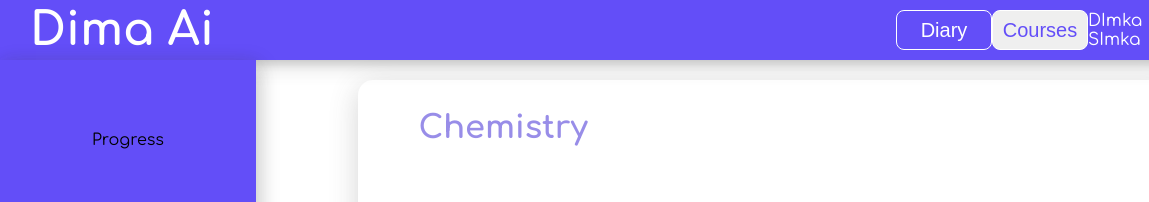
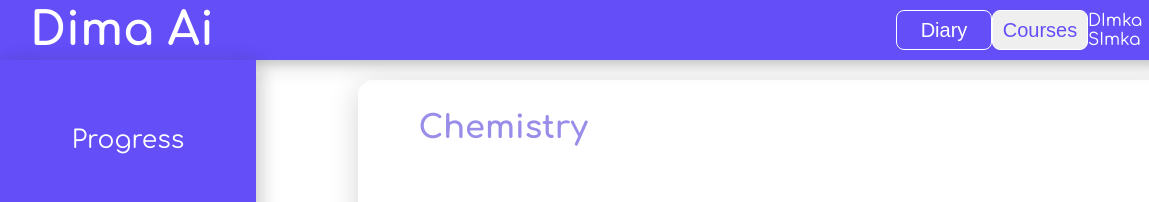
Before and after one commit to NIS-mladshaki/dimacpage, a plain HTML site: page index.html in a window 1280 px wide. Shown: the top 202 px of the page, 0-1149 px from the left. Drawn offline with Linux system fonts and the light colour scheme.

Commit message:
first commit

```diff
--- a/index.html
+++ b/index.html
@@ -29,7 +29,7 @@
     <main>
         <div class="sidebar">
             <ul>
-                <li><a href="#"></a>Progress</li>
+                <li><a href="#">Progress</a></li>
                 <li><a href="#">Courses</a></li>
                 <li><a href="#">Roadmap</a></li>
                 <li><a href="#">Graphik</a></li>
```
